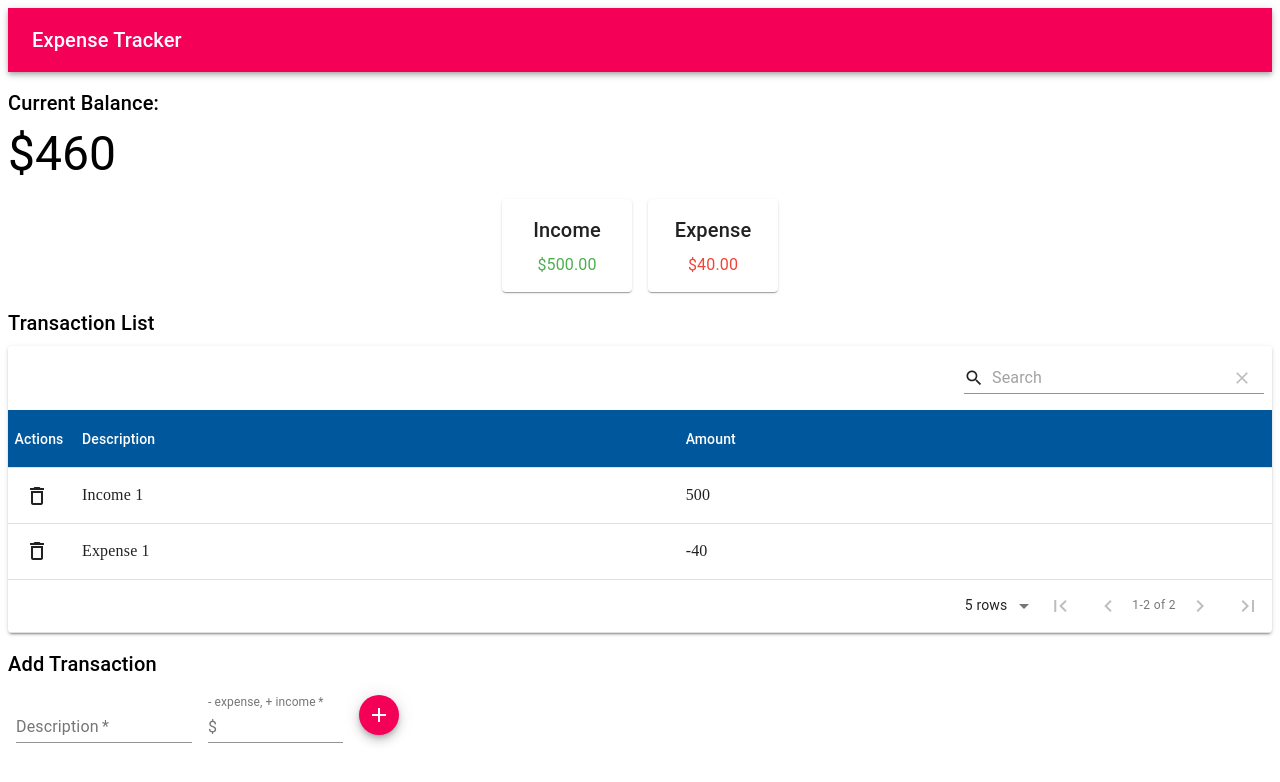
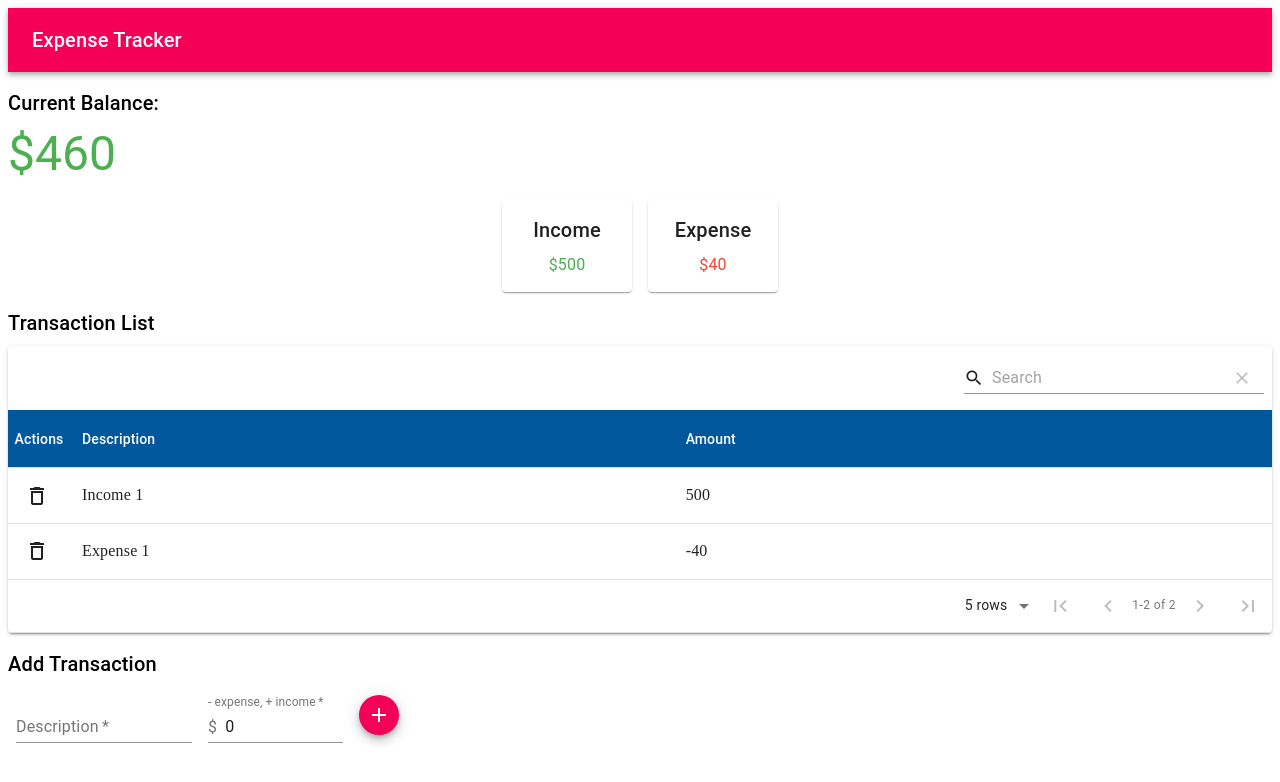
Before and after one commit to hassancode/expense-tracker, a React (Create React App) app: page / in a window 1280 px wide. Shown: the top 782 px of the page. Built offline with nearby package versions, Linux system fonts and the light colour scheme.

Commit message:
fixed few bugs with numbers and added styling to current balance

```diff
--- a/src/components/AccountSummary/AccountSummary.js
+++ b/src/components/AccountSummary/AccountSummary.js
@@ -32,8 +32,8 @@ export const AccountSummary = () => {
   const amounts = transactions.map(t => t.amount);
   const incomes = amounts.filter(a => a > 0);
   const expenses = amounts.filter(a => a < 0);
-  const totalIncome = incomes.reduce((total, income) => (total += income), 0).toFixed(2);
-  const totalExpenses = (expenses.reduce((total, expense) => (total += expense), 0) * -1).toFixed(2);
+  const totalIncome = incomes.reduce((total, income) => (total += income), 0);
+  const totalExpenses = (expenses.reduce((total, expense) => (total += expense), 0) * -1).toLocaleString('en', {maximumFractionDigits:2});
   return (
     <Grid container spacing={2} justify="center">
       <Grid item>
--- a/src/components/AddTransaction/AddTransaction.js
+++ b/src/components/AddTransaction/AddTransaction.js
@@ -32,8 +32,8 @@ const useStyles = makeStyles((theme) => ({
 
 let error = false;
 
-const AddTransaction = ({ handleAddTransaction }) => {
-  const [amount, setAmount] = useState();
+const AddTransaction = () => {
+  const [amount, setAmount] = useState(0.0);
   const [description, setDescription] = React.useState('');
   const classes = useStyles();
 
@@ -65,6 +65,8 @@ const AddTransaction = ({ handleAddTransaction }) => {
       amount: +amount
     };
     addTransaction(transaction);
+    setDescription('');
+    setAmount(0.0);
   }
 
   return (
--- a/src/components/Balance/Balance.js
+++ b/src/components/Balance/Balance.js
@@ -6,6 +6,12 @@ import { makeStyles } from '@material-ui/core/styles';
 const useStyles = makeStyles({
    container: {
        margin: '15px 0px'
+   },
+   negative: {
+    color: 'rgba(244, 67, 54)'
+   },
+   positive:{
+    color: 'rgba(76, 175, 80)'
    }
 });
 
@@ -13,6 +19,7 @@ export const Balance = () => {
     const { transactions } = useContext(TransactionContext);
     const amounts = transactions.map(t => t.amount);
     const total = amounts.reduce((total, amount) => (total += amount), 0);
+    const transformedTotal = total.toLocaleString('en', {maximumFractionDigits:2})
     const classes = useStyles();
     return (
 
@@ -20,8 +27,8 @@ export const Balance = () => {
             <Typography variant="h6" gutterBottom>
                 Current Balance:
              </Typography>
-            <Typography variant="h3" gutterBottom>
-                ${total}
+            <Typography variant="h3" gutterBottom className={total <0 ? classes.negative: classes.positive}>
+                ${transformedTotal}
             </Typography>
         </div>
 
--- a/src/components/TransactionList/TransactionList.js
+++ b/src/components/TransactionList/TransactionList.js
@@ -16,6 +16,15 @@ export const TransactionList = () => {
         { title: 'Description', field: 'description' },
         { title: 'Amount', field: 'amount' }
     ];
+    const transformedData = transactions.map(t=>{
+        return {
+        amount: t.amount.toLocaleString('en', {maximumFractionDigits:2}),
+        id: t.id,
+        description: t.description
+        }
+    })
+
+    console.log( transformedData);
 
     const classes = useStyles();
 
@@ -26,7 +35,7 @@ export const TransactionList = () => {
             <MaterialTable
             title=''
                 columns={columns}
-                data={transactions}
+                data={transformedData}
                 editable={{
                     onRowDelete: (oldData) =>
                         new Promise((resolve, reject) => {
```
